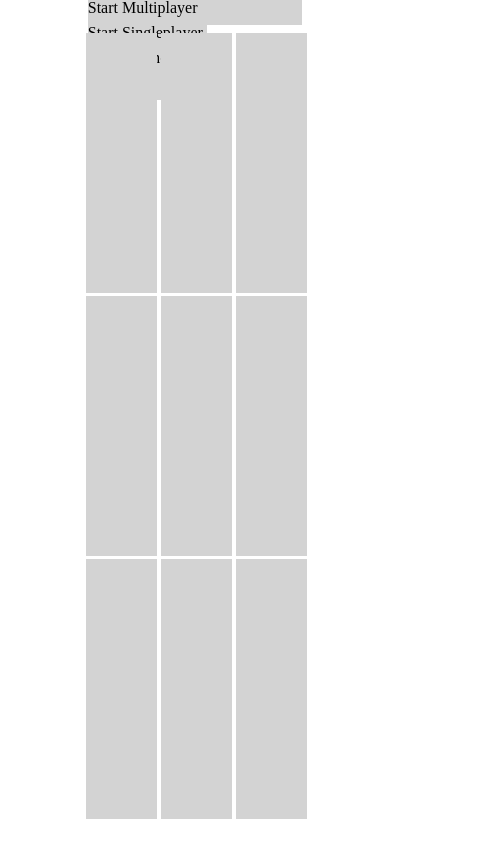
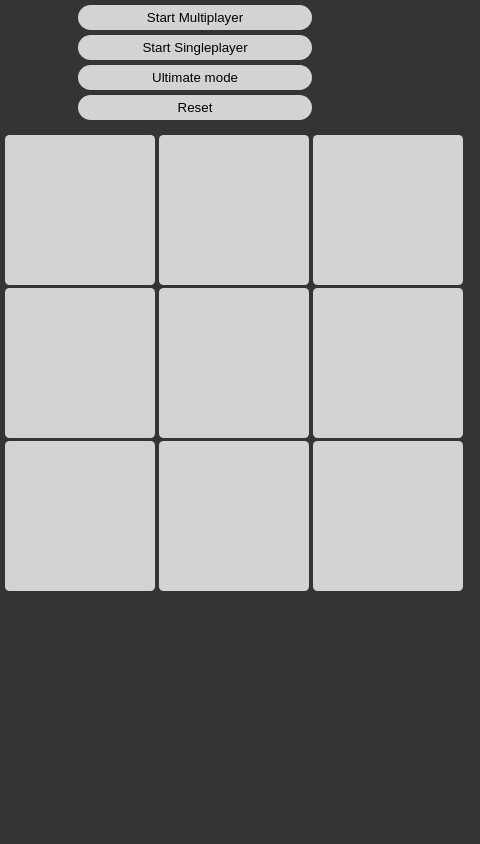
Before and after one commit to mablds/Tic-Tac-Toe, a plain HTML site: page html/index.html in a window 390 px wide. Shown: the whole page, 480 px wide, since content can reach past the window. Drawn offline with Linux system fonts and the light colour scheme.

Commit message:
Somewhat responsive

```diff
--- a/css/gamestyle.css
+++ b/css/gamestyle.css
@@ -1,59 +1,60 @@
+
 .control {
-    margin: auto;
-    width: 55%;
-    height: 25px;
-    background-color: lightgrey;
+    width: 100%;
+    height: 40px;
+
 }
 
-.control a {
-    height: 25px;
-    display: inline-block;
+.control button {
+    height: 35px;
+    min-height: 35px;
+    width: 100px;
+    min-width: 100px;
+    display: block;
     background-color: lightgray;
     box-sizing: border-box;
-    border: none;
-    align-content: right;
-    margin-right: 9%;
-    width: 119px;
+    align-content: center;
+    text-align: center;
+    border: 1px;
+    border-radius: 3em;
+    margin-top: 10px;
+
 }
 
-.control a:hover {
+.control button:hover {
     background-color: rgb(153, 150, 150);
     animation: 0.2s;
 }
 
-.control a:after{
-    background-color: rgb(153, 150, 150);
+body {
+    /* position: relative; */
+    background-color: rgb(53, 51, 51);
 }
 
-body {
-    position: relative;
-}
 .tictac {
-    margin-left: 22%;
-    height: 650px;
-    width: 70%;
-    /* min-width: 500px; */
-    padding-top: 2%;
-    /* display: block; */
-    position: absolute;
+    margin: auto;
+    padding-top: 7%;
+    height: 700px;
+    width: 480px;
 }
 
-/* .nao {
+.wrap {
+    margin: 0 auto;
+    width: 470px;
+}
+
+.square {
     padding: 10px;
-    width: 26%;
-    height: 40%;
+    width: 150px;
+    height: 150px;
+    min-height: 150px;
+    max-height: 250px;
+    max-width: 250px;
+    min-width: 150px;
     display: inline-block;
     background-color: lightgray;
     box-sizing: border-box;
-} */
-
-.square {
-    padding: 10px;
-    width: 26%;
-    height: 40%;
-    display: inline-block;
-    background-color: lightgray;
-    box-sizing: border-box;
+    border-radius: 3%;
 }
 
 .square:hover {
@@ -67,12 +68,12 @@ body {
 .x:after {
     position: absolute;
     margin: auto;
-    top: 60px;
+    top: 28px;
     bottom: 0;
     left: 0;
     right: 0;
     content: "\274c"; /* use the hex value here... */
-    font-size: 150px;
+    font-size: 100px;
     color: #FFF;
     line-height: 100px;
     text-align: center;
@@ -85,25 +86,16 @@ body {
 .o:after {
     position: absolute;
     margin: auto;
-    top: 60px;
+    top: 28px;
     bottom: 0;
     left: 0;
     right: 0;
     content: "\2B55";
-    font-size: 150px;
+    font-size: 100px;
     color: #FFF;
     line-height: 100px;
     text-align: center;
 }
-
-/* aside{
-    width: 20%;
-    height: 650px;
-    padding-top: 2%;
-    position: absolute;
-    right: 0px;
-    margin-top: 2%;
-} */
 
 #O{
     display: block;
@@ -117,3 +109,33 @@ body {
     height: 325px;
     width: 100%;
 }
+
+@media only screen and (max-width: 700px) {
+    .control {
+        margin-left:auto;
+    }
+
+    .control button {
+        height: 25px;
+        min-height: 25px;
+        min-width: 60%;
+        display: block;
+        background-color: lightgray;
+        box-sizing: border-box;
+        align-content: center;
+        text-align: center;
+        border: 1px;
+        border-radius: 3em;
+        margin-top: 5px;
+        margin-left: 20%;
+        margin-right: 20%;
+        position: relative;
+    }
+
+    .tictac {
+        margin: auto;
+        padding-top: 90px;
+        height: 700px;
+        width: 480px;
+    }
+}
--- a/html/index.html
+++ b/html/index.html
@@ -5,7 +5,7 @@
     <meta charset="UTF-8">
     <meta name="keywords" content="">
     <meta name="author" content="mablds">
-    <meta name="viewport" content="width=device-width, initial-scale=1">
+    <meta name="viewport" content="width=device-width, initial-scale=1.0">
     <link rel="stylesheet" href="../css/reset.css">
     <link rel="stylesheet" href="../css/gamestyle.css">
 
@@ -13,12 +13,13 @@
 
 <body>
     <div class="control">
-        <a id="start">Start Multiplayer</a>
-        <a id="startSingle">Start Singleplayer</a>
-        <a id="startUltimate">Ultimate mode</a>
-        <a id="reset">Reset</a>
+        <button id="start">Start Multiplayer</button>
+        <button id="startSingle">Start Singleplayer</button>
+        <button id="startUltimate">Ultimate mode</button>
+        <button id="reset">Reset</button>
     </div>
     <div class="tictac">
+        <div class="wrap">
             <div class="square" id="um"></div>
             <div class="square" id="dois"></div>
             <div class="square " id="tres"></div>
@@ -29,12 +30,13 @@
             <div class="square" id="oito"></div>
             <div class="square" id="nove"></div>
         </div>
+    </div>
     <aside class="placar">
         <div id="playerO"></div>
         <div id="playerX"></div>
     </aside>
+    <script src="../js/possibleWins.js"></script>
     <script src="../js/machine.js"></script>
-    <script src="../js/possibleWins.js"></script>
 </body>
 
 </html>
--- a/js/machine.js
+++ b/js/machine.js
@@ -3,10 +3,6 @@ let playAlternate = player
 let pl1 = [] // pl1 = O
 let pl2 = [] // pl2 = X
 const finalArray = []
-
-let playerO = 0
-let playerX = 0
-let win
 
 document.getElementById("start").addEventListener("click", startMultiple)
 document.getElementById("startSingle").addEventListener("click", startSingle)
@@ -15,7 +11,6 @@ document.getElementById("reset").addEventListener("click", reset)
 
 function reset() {
     location.reload()
-    start()
 }
 
 function startMultiple() {
@@ -41,6 +36,7 @@ function startMultiple() {
                 this.className += " " + playAlternate[0]
                 pl2.push(this.id)
                 jogadasMultiple = jogadasMultiple + 1;
+                console.log("num jogadas "+jogadasMultiple)
                 let verify = verifWin(possiblewins, pl2, jogadasMultiple)
                 if (verify == false) {
                     playAlternate.reverse()
@@ -55,6 +51,7 @@ function startMultiple() {
                 finalArray.push(playAlternate[0])
                 pl1.push(this.id)
                 jogadasMultiple = jogadasMultiple + 1;
+                console.log("num jogadas "+jogadasMultiple)
                 let verify = (verifWin(possiblewins, pl1, jogadasMultiple))
                 if (verify == false) {
                     playAlternate.reverse()
@@ -80,6 +77,7 @@ function startSingle() {
         document.getElementById("oito").addEventListener("click", playAlone)
         document.getElementById("nove").addEventListener("click", playAlone)
     }
+
     function playAlone() {
         if (this.className.includes(" x") || this.className.includes(" o")) {
             console.log("opção inválida! escolha um campo vazio. próximo a jogar: " + playAlternate[0])
@@ -95,6 +93,7 @@ function startSingle() {
 
         }
     }
+
     //PLAY DO COMPUTADOR:
     function playComputer() {
         let computerplay = false
@@ -104,23 +103,21 @@ function startSingle() {
             if (ind < 8)
                 computerplay = true
         }
-        if(document.getElementById(""+randomSquares[ind]).className.includes(" x") || document.getElementById(""+randomSquares[ind]).className.includes(" o")){
+        if (document.getElementById("" + randomSquares[ind]).className.includes(" x") || document.getElementById("" + randomSquares[ind]).className.includes(" o")) {
             console.log('não')
             playComputer()
         } else {
-            document.getElementById(""+randomSquares[ind]).className += " " + playAlternate[0]
-            const ide = document.getElementById(""+randomSquares[ind]).id
+            document.getElementById("" + randomSquares[ind]).className += " " + playAlternate[0]
+            const ide = document.getElementById("" + randomSquares[ind]).id
             pl2.push(ide)
         }
         let verify = verifWin(possiblewins, pl2, jogadasSingle)
-            if (verify == false) {
-                playAlternate.reverse()
-                playAlone()
-            }
+        if (verify == false) {
+            playAlternate.reverse()
+            playAlone()
+        }
     }
 }
-
-
 
 function verifWin(winArr, playerArr, jogada) {
     let verifando = false
@@ -136,9 +133,6 @@ function verifWin(winArr, playerArr, jogada) {
 
     if (verif == true) {
         verifando = true
-        const vectorAux = []
-        const vectorAux2 = []
-        const zeraJogadas = 0
         setTimeout(function () { alert("PARABÉNS! Temos um vencedor!") }, 500)
         console.log('o proximo é: ' + finalArray[0])
         console.log(playerArr)
@@ -161,14 +155,29 @@ function verifWin(winArr, playerArr, jogada) {
             document.getElementById("sete").className = 'square'
             document.getElementById("oito").className = 'square'
             document.getElementById("nove").className = 'square'
-            pl1 = vectorAux
-            pl2 = vectorAux2
-            jogada = zeraJogadas
+            pl1 = []
+            pl2 = []
+            jogada = 0
         }, 1000)
 
     }
     if (jogada > 8 && verif == false) {
         setTimeout(function () { alert('DEU VELHA!') }, 800)
+        jogada = 0
+        pl1 = []
+        pl2 = []
+        setTimeout(() => {
+            document.getElementById("um").className = 'square'
+            document.getElementById("dois").className = 'square'
+            document.getElementById("tres").className = 'square'
+            document.getElementById("quatro").className = 'square'
+            document.getElementById("cinco").className = 'square'
+            document.getElementById("seis").className = 'square'
+            document.getElementById("sete").className = 'square'
+            document.getElementById("oito").className = 'square'
+            document.getElementById("nove").className = 'square'
+        }, 1000)
+        reset()
     }
     return verifando
 }
```
Lines whose indentation alone changed are shown as unchanged.
